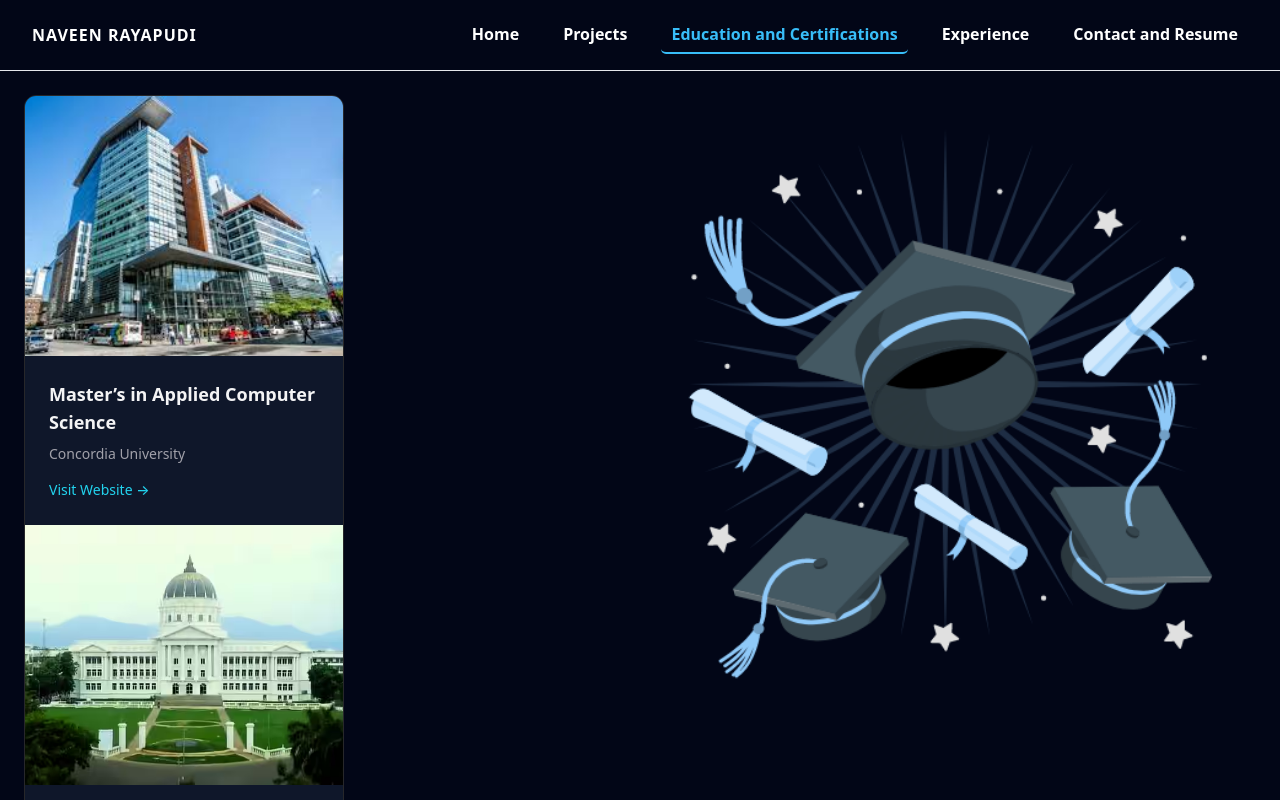
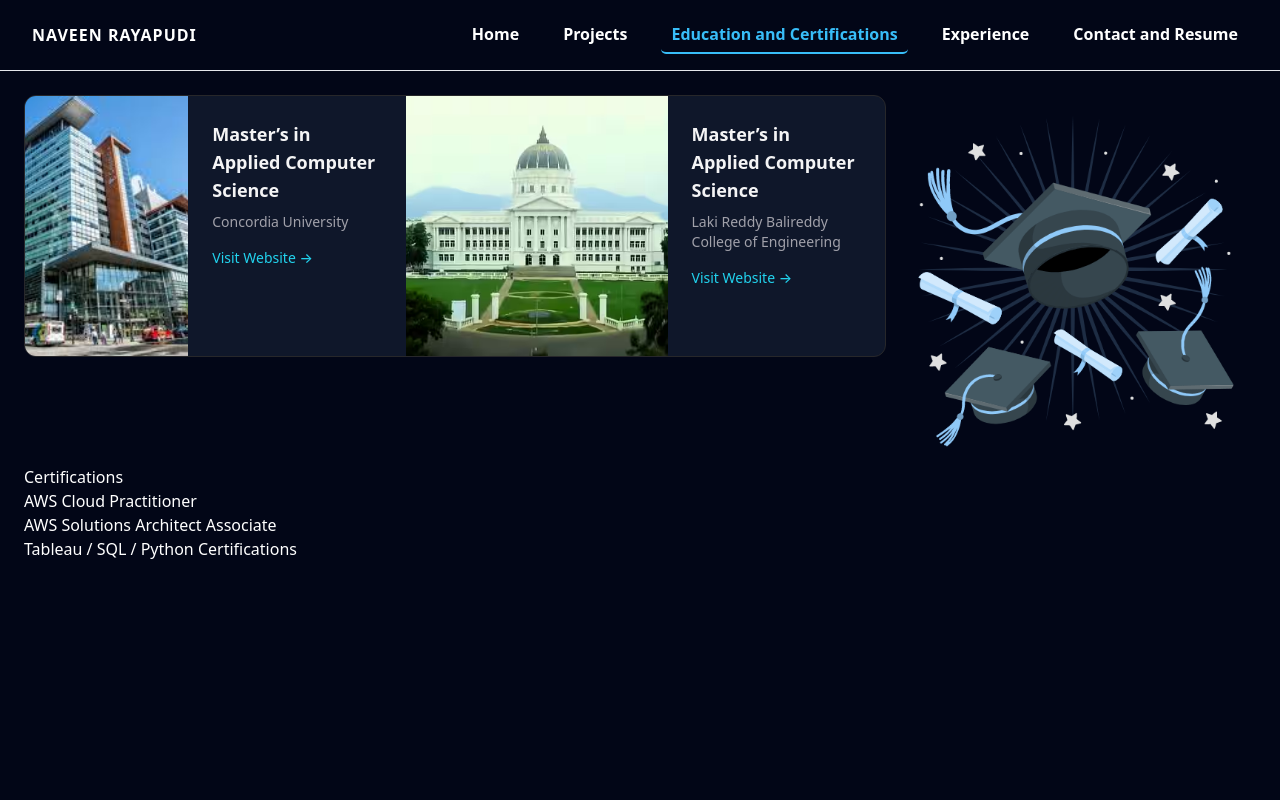
Before and after one commit to naveen777-github/portfolio2, a React (Create React App) app in the folder naveen-portfolio/: page /education in a window 1280 px wide. Shown: the top 800 px of the page. Built offline with nearby package versions, Linux system fonts and the light colour scheme.

Commit message:
Updated the Education and certifications page

```diff
--- a/naveen-portfolio/src/pages/EducationAndCertifications.js
+++ b/naveen-portfolio/src/pages/EducationAndCertifications.js
@@ -1,24 +1,28 @@
 import Graduation from "../assets/graduation hats.gif";
 import Lbrce from "../assets/lbrce-mylavaram-management-quota.avif";
 import concordia from "../assets/download.jpeg";
+import { motion } from "framer-motion";
 
 export default function EducationAndCertifications() {
   return (
     <div className="page">
-      <div className="grid grid-cols-1 sm:grid-cols-2 lg:grid-cols-2 gap-1 items-start">
+      <div className="grid grid-cols-1 sm:grid-cols-2 lg:grid-cols-[70%_30%] gap-1 items-start">
         {/* LEFT: Degree Cards */}
-        <div
-          className="w-[320px] overflow-hidden rounded-xl
+        <motion.div
+          className="flex flex-row justify-between w-full overflow-hidden rounded-xl
                  bg-slate-900/100 border border-zinc-800
 
                 hover:-translate-x-1 hover:border-cyan-400/35 hover:bg-slate-900/70 hover:shadow-xl"
+          initial={{ opacity: 0, x: -60 }}
+          animate={{ opacity: 1, x: 0 }}
+          transition={{ duration: 0.7 }}
         >
           {/* Image */}
-          <div className="h-[260px] w-full overflow-hidden">
+          <div className="h-[260px] w-auto overflow-hidden">
             <img
               src={concordia}
               alt="Concordia University"
-              className="h-full w-full object-cover"
+              className="h-full w-auto object-cover"
             />
           </div>
 
@@ -42,7 +46,7 @@
           </div>
 
           {/* Image */}
-          <div className="h-[260px] w-full overflow-hidden">
+          <div className="h-[260px] w-auto overflow-hidden">
             <img
               src={Lbrce}
               alt="Laki Reddy Balireddy College of Engineering"
@@ -70,7 +74,7 @@
               Visit Website →
             </a>
           </div>
-        </div>
+        </motion.div>
 
         <div className="w-full">
           <img
```
